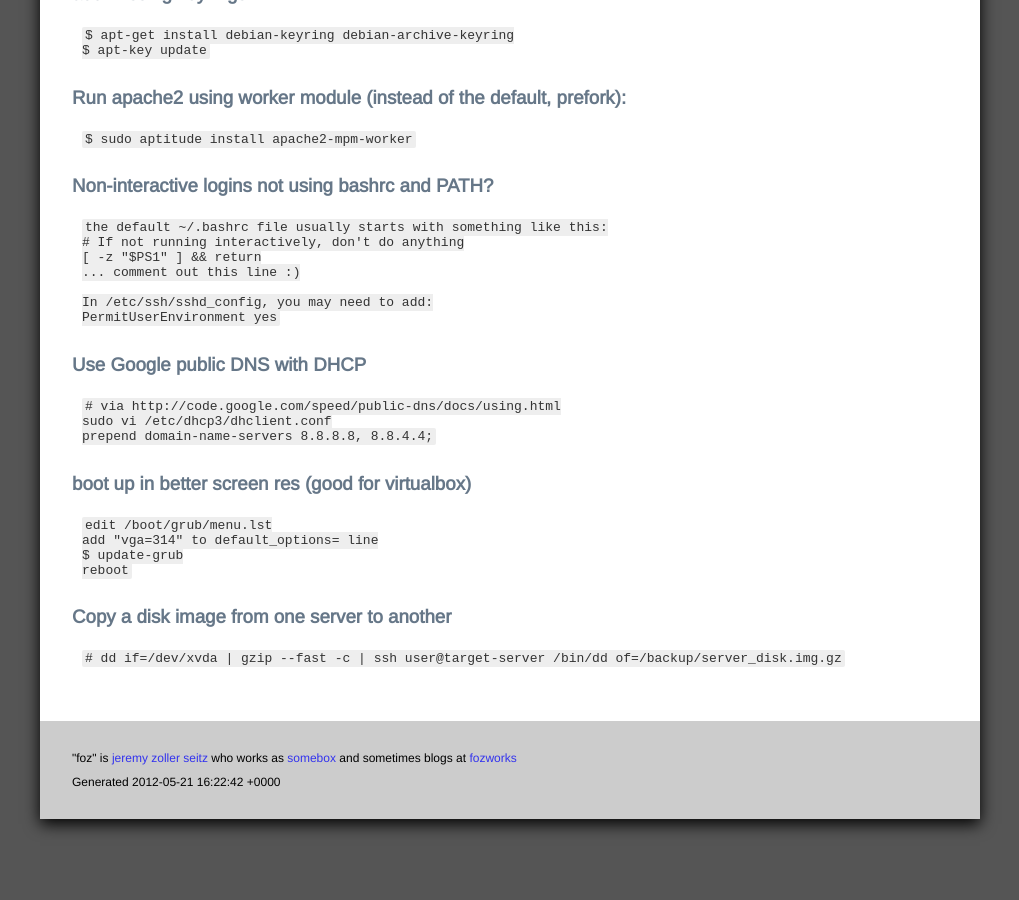
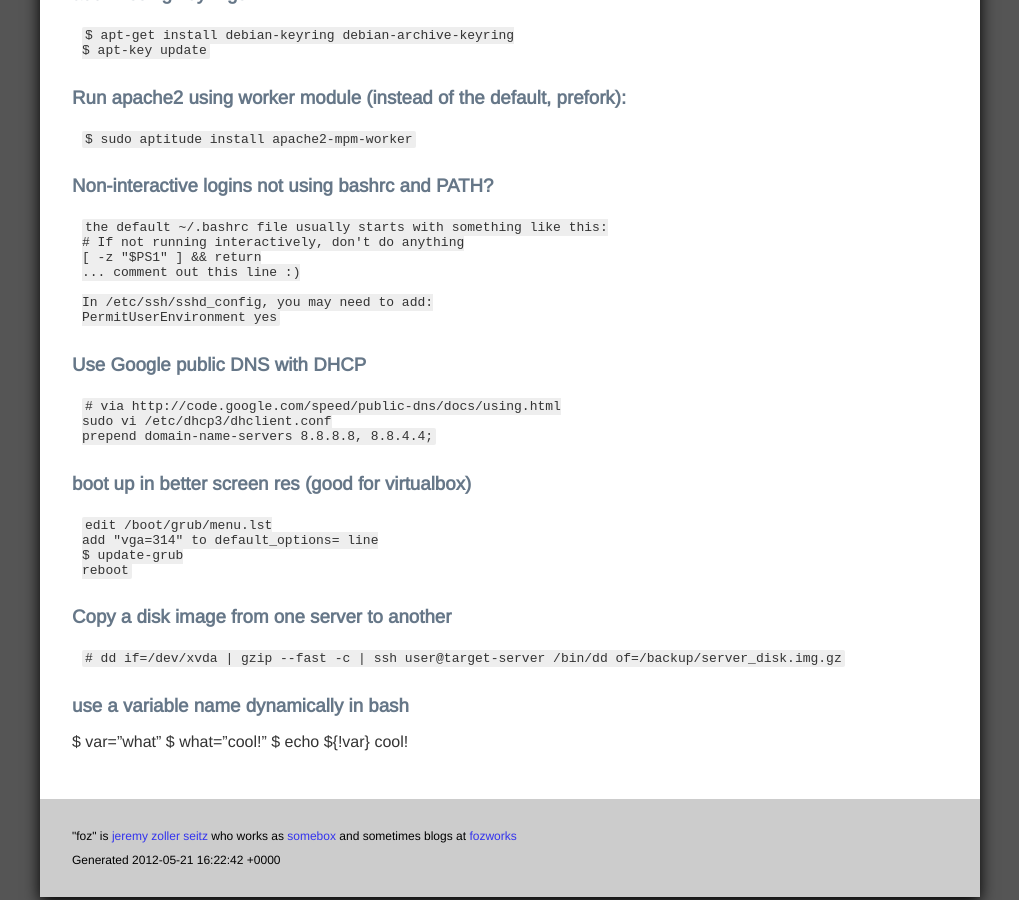
Before and after one commit to foz/foz.github.com, a Jekyll site: the page built from debian-notes.md, in a window 1280 px wide and 900 px high, scrolled down 4041 px. Shown: the whole window, without its empty margins (130-1149 px from the left). Built offline with Jekyll 4.4.1, drawn with Linux system fonts in a browser that asks for light colours; Markdown is read by kramdown in place of the engine named in the settings.

Commit message:
small updates

```diff
--- a/debian-notes.md
+++ b/debian-notes.md
@@ -255,3 +255,10 @@ x = the devic
 ### Copy a disk image from one server to another ###
 
     # dd if=/dev/xvda | gzip --fast -c | ssh user@target-server /bin/dd of=/backup/server_disk.img.gz
+
+### use a variable name dynamically in bash ###
+
+  $ var="what"
+  $ what="cool!"
+  $ echo ${!var}
+  cool!
```
Also changed, not shown: macosx.md (+3 -0 lines), mysql-notes.md (+4 -0 lines).
